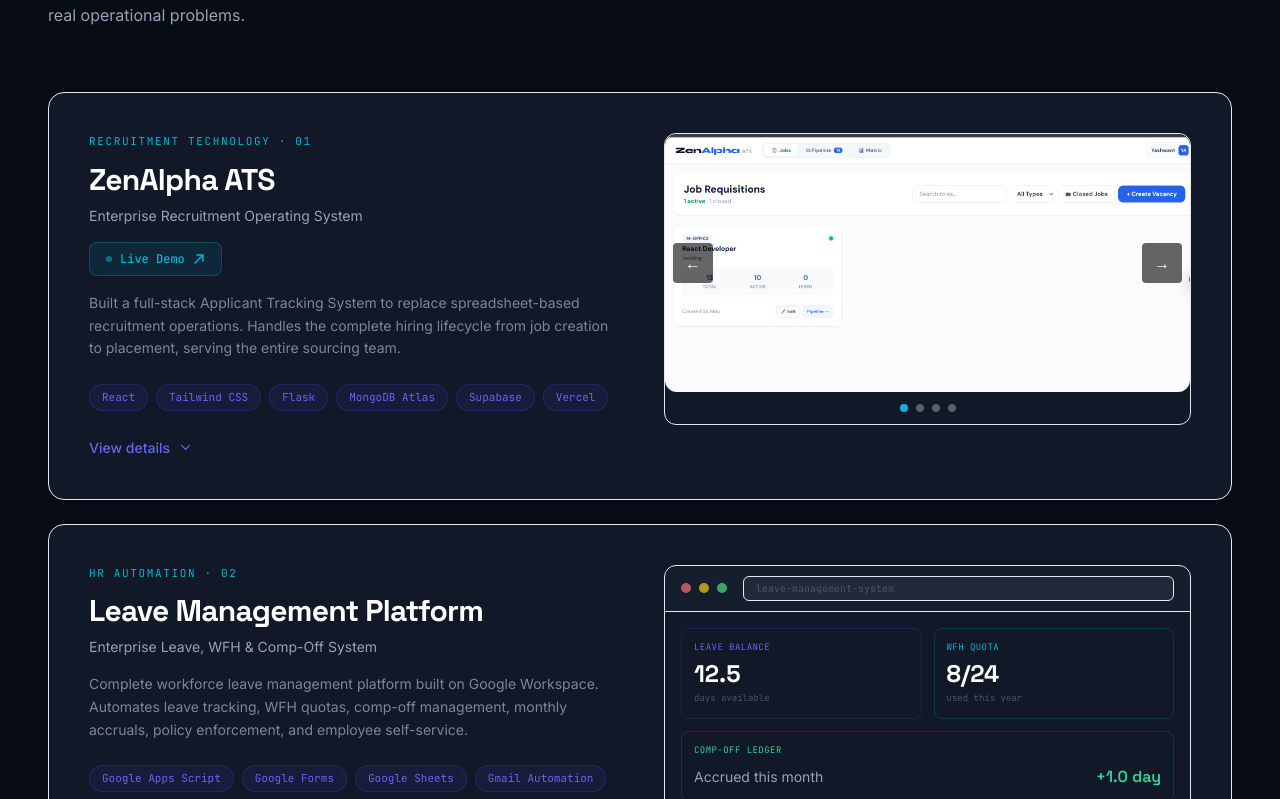
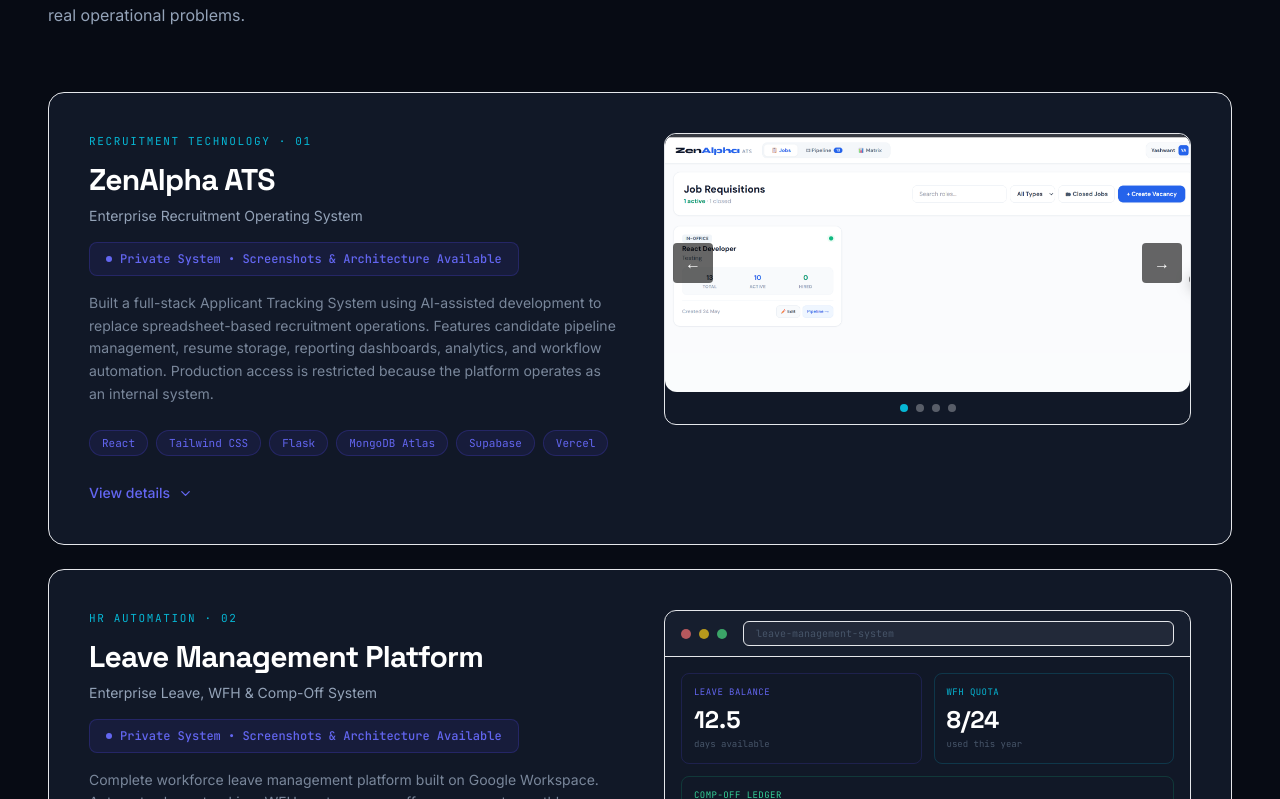
Before and after one commit to YashwantYS/ys-portfolio, a React (Vite) app: page / in a window 1280 px wide. Shown: the part 3241-4040 px from the top of the page. Built offline with nearby package versions, Linux system fonts and the light colour scheme.

Commit message:
Removed ATS live demo

```diff
--- a/src/components/CaseStudies.jsx
+++ b/src/components/CaseStudies.jsx
@@ -212,20 +212,10 @@
           <h3 className="font-display text-2xl sm:text-3xl font-bold tracking-tight text-white mb-2">{cs.title}</h3>
           <p className="text-slate-body text-sm mb-4">{cs.headline}</p>
 
-          {cs.link && (
-            <a
-              href={cs.link}
-              target="_blank"
-              rel="noopener noreferrer"
-              className="inline-flex items-center gap-2 px-4 py-2 mb-4 text-xs font-mono font-medium bg-cyan/10 border border-cyan/25 text-cyan rounded-lg hover:bg-cyan/20 transition-colors"
-            >
-              <span className="w-1.5 h-1.5 rounded-full bg-cyan animate-pulse"></span>
-              Live Demo
-              <svg width="12" height="12" viewBox="0 0 12 12" fill="none">
-                <path d="M2 10L10 2M10 2H4M10 2v6" stroke="currentColor" strokeWidth="1.5" strokeLinecap="round"/>
-              </svg>
-            </a>
-          )}
+        <div className="inline-flex items-center gap-2 px-4 py-2 mb-4 text-xs font-mono font-medium bg-indigo/10 border border-indigo/25 text-indigo-light rounded-lg">
+          <span className="w-1.5 h-1.5 rounded-full bg-indigo-light"></span>
+          Private System • Screenshots & Architecture Available
+        </div>
 
           <p className="text-slate-body/80 text-sm leading-relaxed mb-6">{cs.description}</p>
           <div className="flex flex-wrap gap-2 mb-6">
--- a/src/data/index.js
+++ b/src/data/index.js
@@ -35,14 +35,14 @@
   },
 ]
 
+
 export const caseStudies = [
   {
     id: 'zenalpha',
     tag: 'Recruitment Technology',
     title: 'ZenAlpha ATS',
     headline: 'Enterprise Recruitment Operating System',
-    link: 'https://zenalpha-ats-frontend.vercel.app/',  // ADD THIS LINE
-    description: 'Built a full-stack Applicant Tracking System to replace spreadsheet-based recruitment operations. Handles the complete hiring lifecycle from job creation to placement, serving the entire sourcing team.',
+    description: 'Built a full-stack Applicant Tracking System using AI-assisted development to replace spreadsheet-based recruitment operations. Features candidate pipeline management, resume storage, reporting dashboards, analytics, and workflow automation. Production access is restricted because the platform operates as an internal system.',
     problem: 'Recruitment operations ran on fragmented spreadsheets, emails, and manual processes. Pipeline visibility was zero, duplicate work was common, and leadership had no real-time data.',
     solution: 'Built a production ATS using AI-assisted development — a complete recruitment operating system with real-time pipeline visibility, automated communications, and analytics.',
     tech: ['React', 'Tailwind CSS', 'Flask', 'MongoDB Atlas', 'Supabase', 'Vercel'],
```
